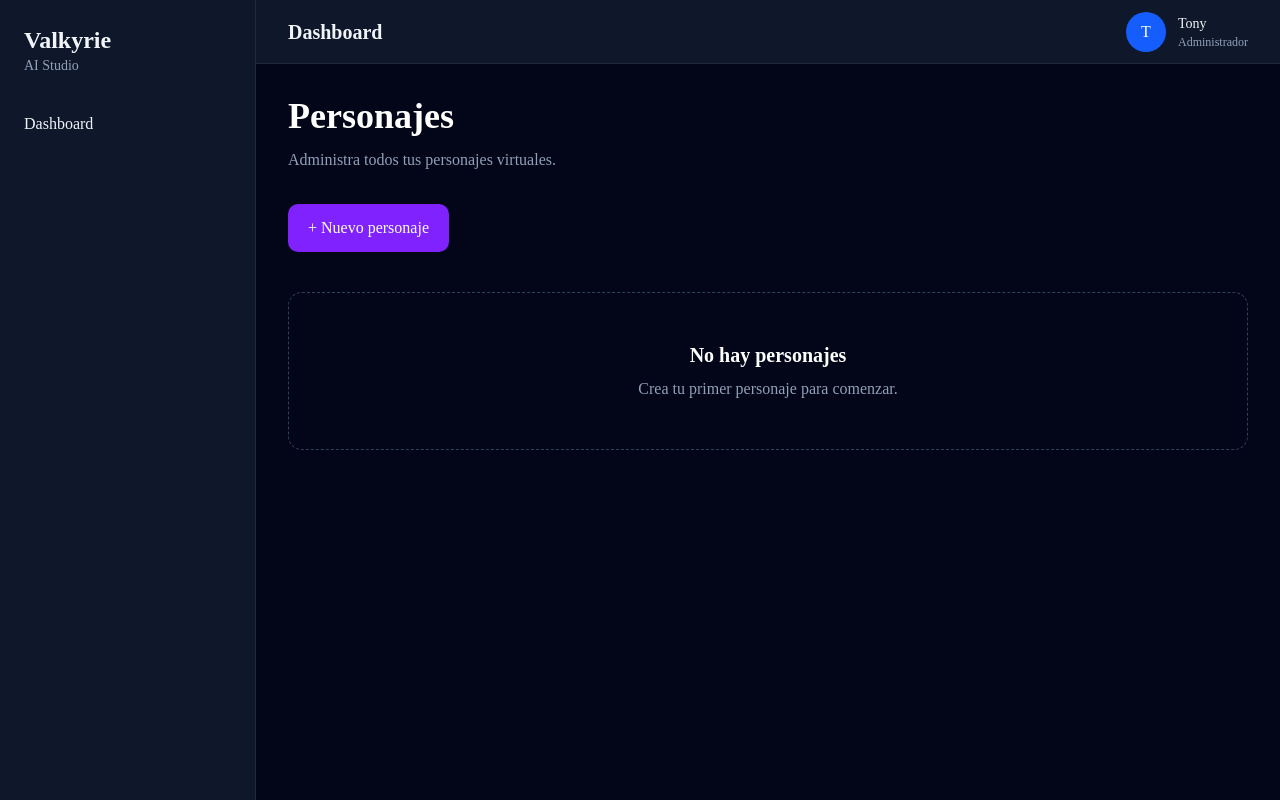
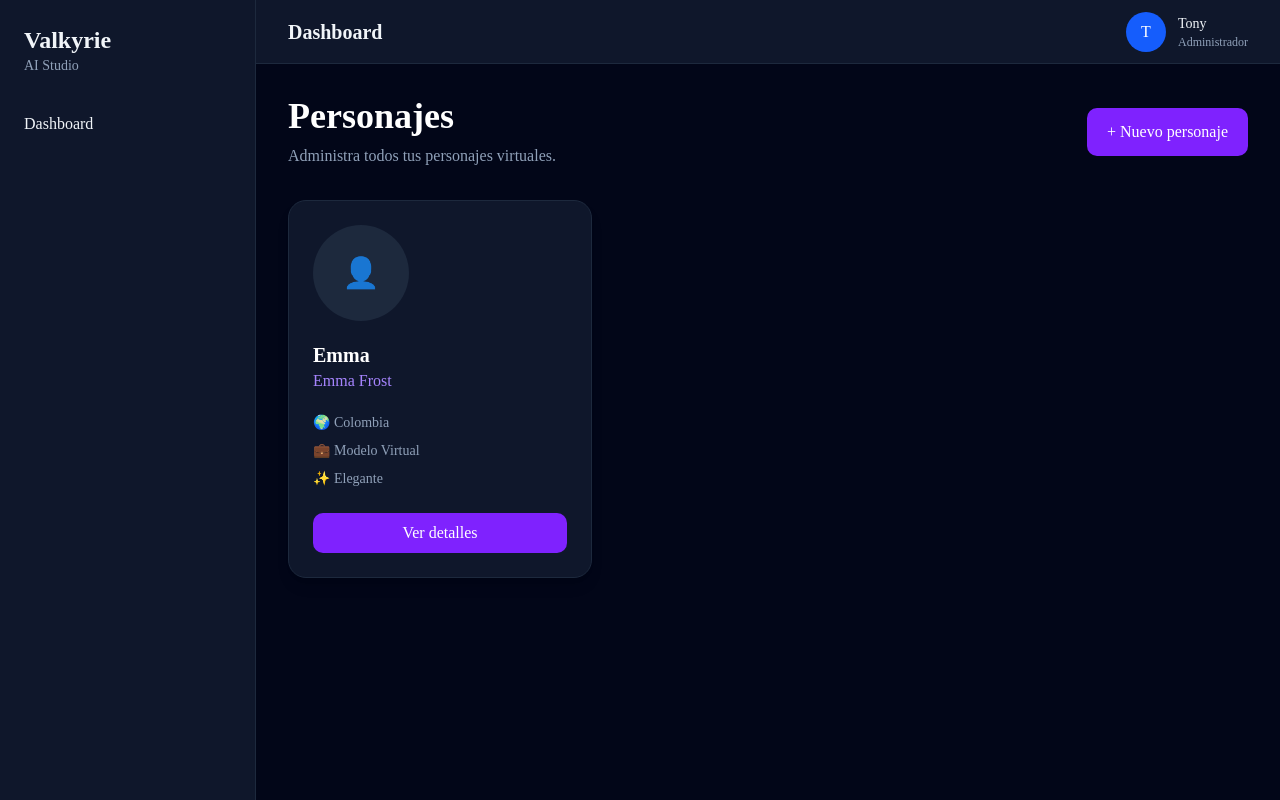
Before and after one commit to Jhonnyes88/project-valkyrie, a Next.js app in the folder apps/web/: page /characters in a window 1280 px wide. Built offline with nearby package versions, Linux system fonts and the light colour scheme.

Commit message:
feat: agrega listado inicial de personajes

```diff
--- a/apps/web/app/(dashboard)/characters/page.tsx
+++ b/apps/web/app/(dashboard)/characters/page.tsx
@@ -1,29 +1,25 @@
+import CharacterGrid from "@/features/characters/components/CharacterGrid";
+
 export default function CharactersPage() {
   return (
     <>
-      <h1 className="text-4xl font-bold text-white">
-        Personajes
-      </h1>
+      <div className="mb-8 flex items-center justify-between">
+        <div>
+          <h1 className="text-4xl font-bold text-white">
+            Personajes
+          </h1>
 
-      <p className="mt-3 text-slate-400">
-        Administra todos tus personajes virtuales.
-      </p>
+          <p className="mt-2 text-slate-400">
+            Administra todos tus personajes virtuales.
+          </p>
+        </div>
 
-      <div className="mt-8">
         <button className="rounded-lg bg-violet-600 px-5 py-3 text-white hover:bg-violet-700">
           + Nuevo personaje
         </button>
       </div>
 
-      <div className="mt-10 rounded-xl border border-dashed border-slate-700 p-12 text-center">
-        <h2 className="text-xl font-semibold text-white">
-          No hay personajes
-        </h2>
-
-        <p className="mt-2 text-slate-400">
-          Crea tu primer personaje para comenzar.
-        </p>
-      </div>
+      <CharacterGrid />
     </>
   );
 }
--- /dev/null
+++ b/apps/web/features/characters/components/CharacterCard.tsx
@@ -0,0 +1,35 @@
+import { Character } from "../types/character";
+
+interface CharacterCardProps {
+  character: Character;
+}
+
+export default function CharacterCard({
+  character,
+}: CharacterCardProps) {
+  return (
+    <div className="rounded-2xl border border-slate-800 bg-slate-900 p-6 shadow-lg transition hover:border-violet-500">
+      <div className="mb-5 flex h-24 w-24 items-center justify-center rounded-full bg-slate-800 text-3xl">
+        👤
+      </div>
+
+      <h2 className="text-xl font-semibold text-white">
+        {character.name}
+      </h2>
+
+      <p className="text-violet-400">
+        {character.stageName}
+      </p>
+
+      <div className="mt-5 space-y-2 text-sm text-slate-400">
+        <p>🌍 {character.nationality}</p>
+        <p>💼 {character.profession}</p>
+        <p>✨ {character.personality}</p>
+      </div>
+
+      <button className="mt-6 w-full rounded-lg bg-violet-600 px-4 py-2 text-white transition hover:bg-violet-700">
+        Ver detalles
+      </button>
+    </div>
+  );
+}
--- /dev/null
+++ b/apps/web/features/characters/components/CharacterGrid.tsx
@@ -0,0 +1,15 @@
+import CharacterCard from "./CharacterCard";
+import { characters } from "../data/characters";
+
+export default function CharacterGrid() {
+  return (
+    <div className="grid grid-cols-1 gap-6 md:grid-cols-2 xl:grid-cols-3">
+      {characters.map((character) => (
+        <CharacterCard
+          key={character.id}
+          character={character}
+        />
+      ))}
+    </div>
+  );
+}
```
